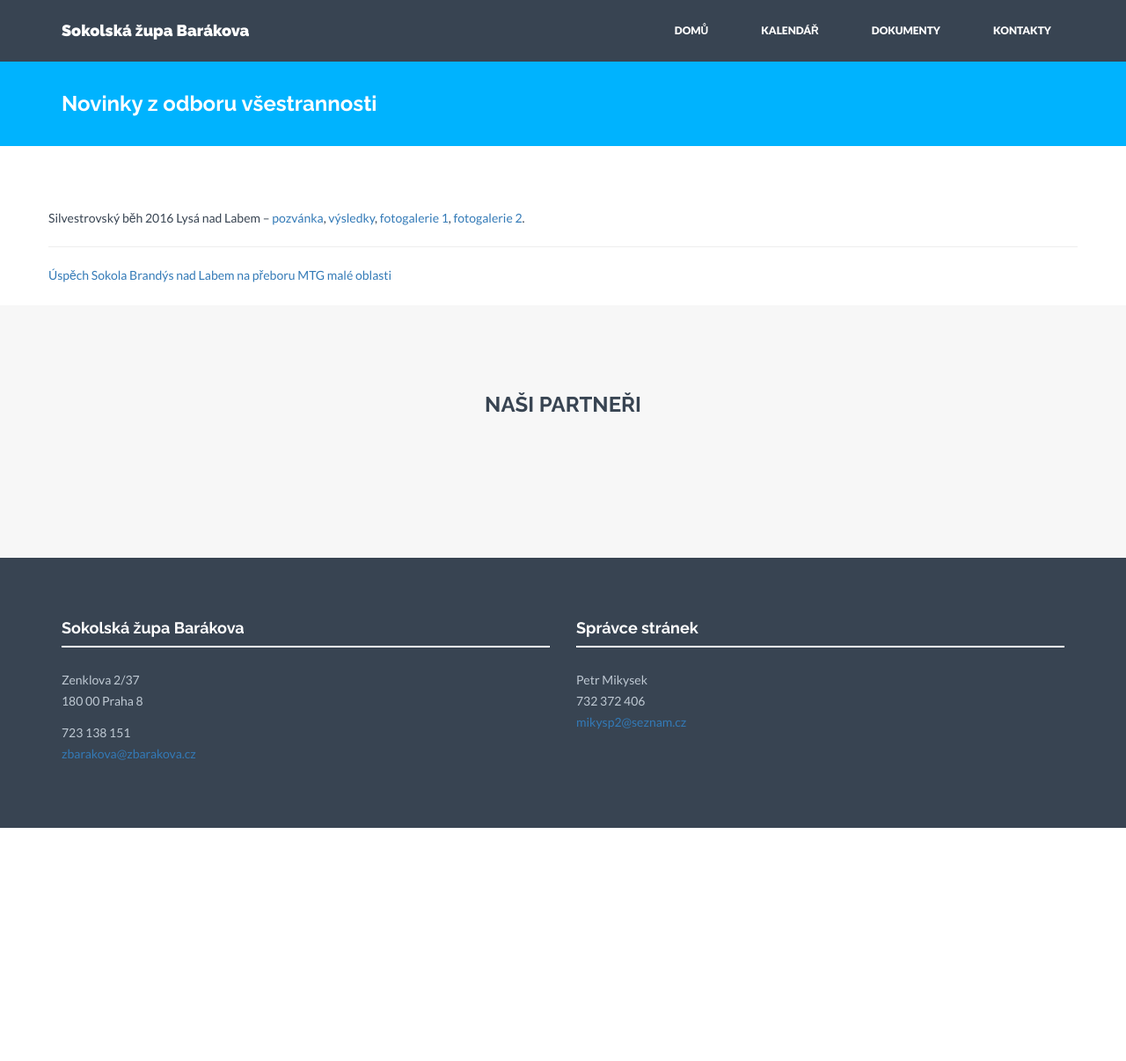
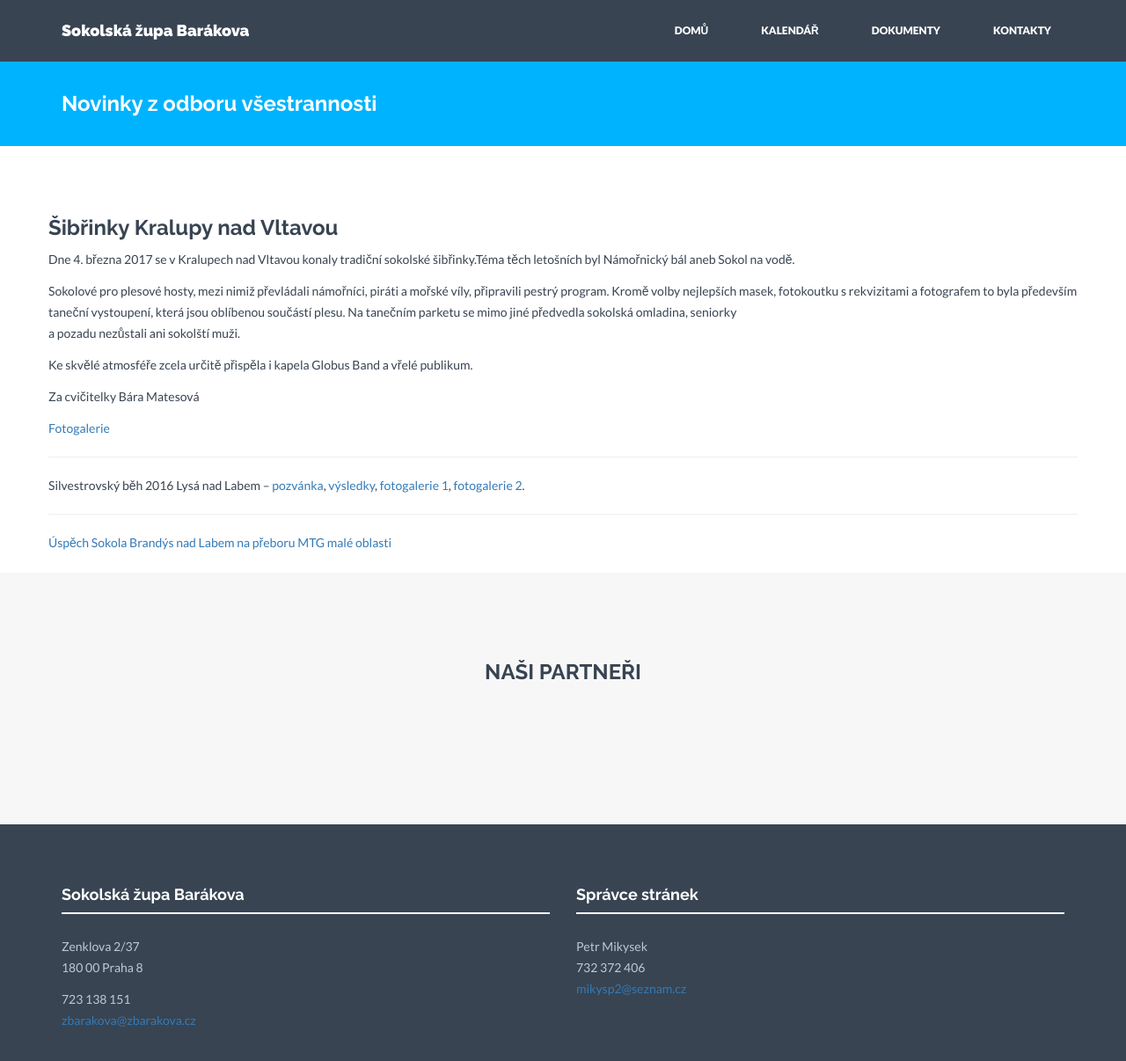
Before and after one commit to milanhybner/zbarakova.cz, a Jekyll site: the page built from ov/novinky.md, in a window 1280 px wide and 1244 px high. Shown: the top 1206 px of the window at 88% size. Built offline with Jekyll 4.4.1, drawn with Linux system fonts in a browser that asks for light colours; nearby versions of some CDN libraries; our own code applies the rules of GitHub Pages for plain Markdown files.

Commit message:
Přidán článek o šibřinkách v Kralupech
http://www.zbarakova.cz/ov/novinky.html

```diff
--- a/ov/novinky.md
+++ b/ov/novinky.md
@@ -1,6 +1,24 @@
 ---
 layout: page
 nazev: Novinky z odboru všestrannosti
+---
+
+### Šibřinky Kralupy nad Vltavou
+
+Dne 4. března 2017  se v Kralupech nad Vltavou konaly tradiční sokolské šibřinky.Téma těch letošních
+byl Námořnický bál aneb Sokol na vodě.
+
+Sokolové pro plesové hosty, mezi nimiž převládali námořníci, piráti a mořské víly, připravili pestrý program.
+Kromě volby nejlepších masek, fotokoutku s rekvizitami a fotografem to byla především taneční vystoupení,
+která jsou oblíbenou součástí plesu. Na tanečním parketu se  mimo jiné předvedla sokolská omladina, seniorky
+a pozadu nezůstali ani sokolští muži.
+
+Ke skvělé atmosféře zcela určitě přispěla i kapela Globus Band  a vřelé publikum.
+
+Za cvičitelky Bára Matesová
+
+[Fotogalerie](https://goo.gl/photos/evXQ5U25YCZfpDKM9)
+
 ---
 
 <a id="silvestrovsky-beh-2016"></a>Silvestrovský běh 2016 Lysá nad Labem – [pozvánka](https://drive.google.com/open?id=0B0w6gDorCVUkYWU4Y1QtemhWOGI1eEZPWWJ4ZzVadC1TUEZj), [výsledky](http://sokol-lysa.cz/soubory/Silvestr_2016_vysledky.pdf), [fotogalerie 1](http://lubonovacek.smugmug.com/Sports/Athletics/Silvestrovsky-beh-Lysa-2016/), [fotogalerie 2](http://www.sokol-lysa.cz//soubory/Silvestr_2016/index.htm).
```
